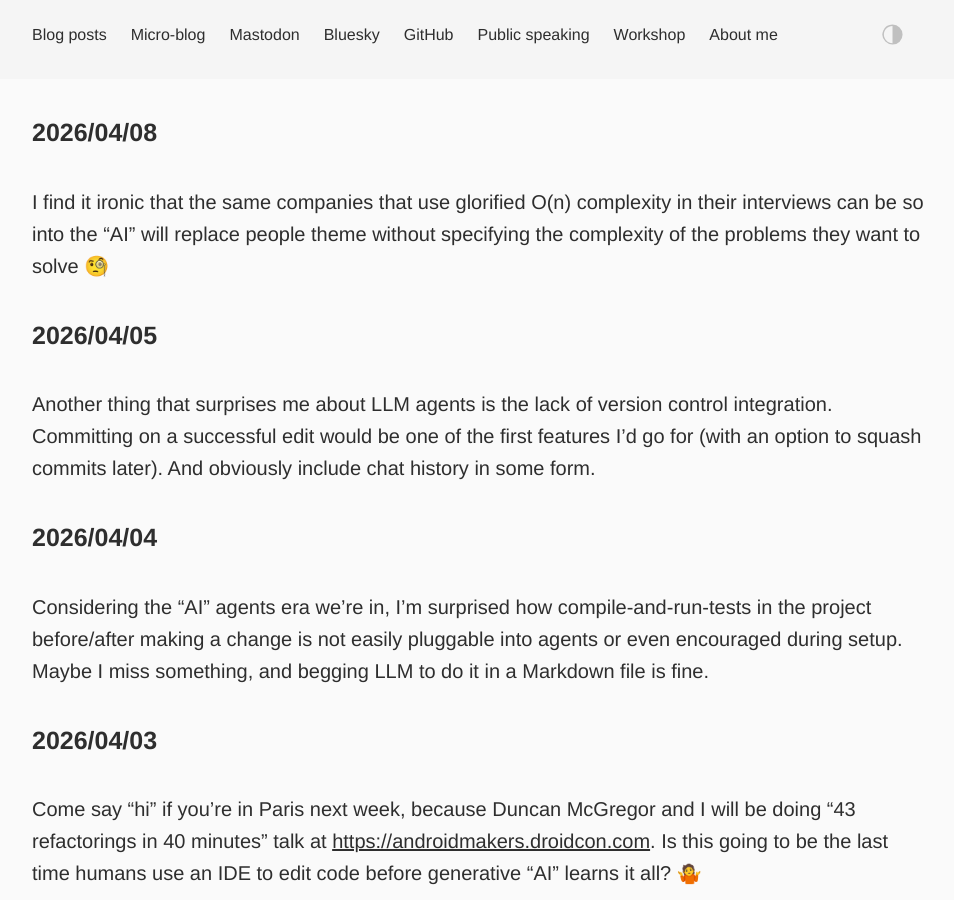
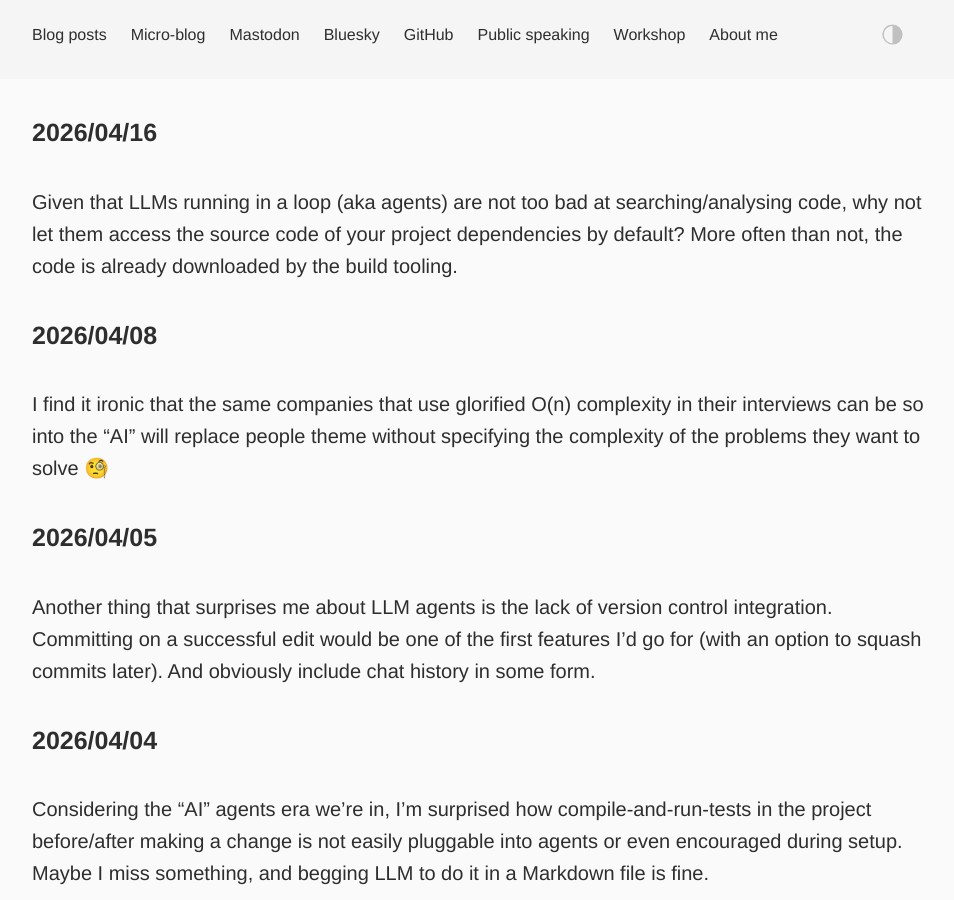
Before and after one commit to dkandalov/dkandalov.github.io, a Jekyll site: the page built from micro-blog.md, in a window 1280 px wide and 900 px high. Shown: the whole window, without its empty margins (160-1114 px from the left). Built offline with Jekyll 4.4.1, drawn with Linux system fonts in a browser that asks for light colours.

Commit message:
updated micro-blog

```diff
--- a/micro-blog.md
+++ b/micro-blog.md
@@ -2,6 +2,9 @@
 layout: post
 permalink: /micro-blog/
 ---
+
+#### 2026/04/16
+Given that LLMs running in a loop (aka agents) are not too bad at searching/analysing code, why not let them access the source code of your project dependencies by default? More often than not, the code is already downloaded by the build tooling.
 
 #### 2026/04/08
 I find it ironic that the same companies that use glorified O(n) complexity in their interviews can be so into the "AI" will replace people theme without specifying the complexity of the problems they want to solve 🧐
```
